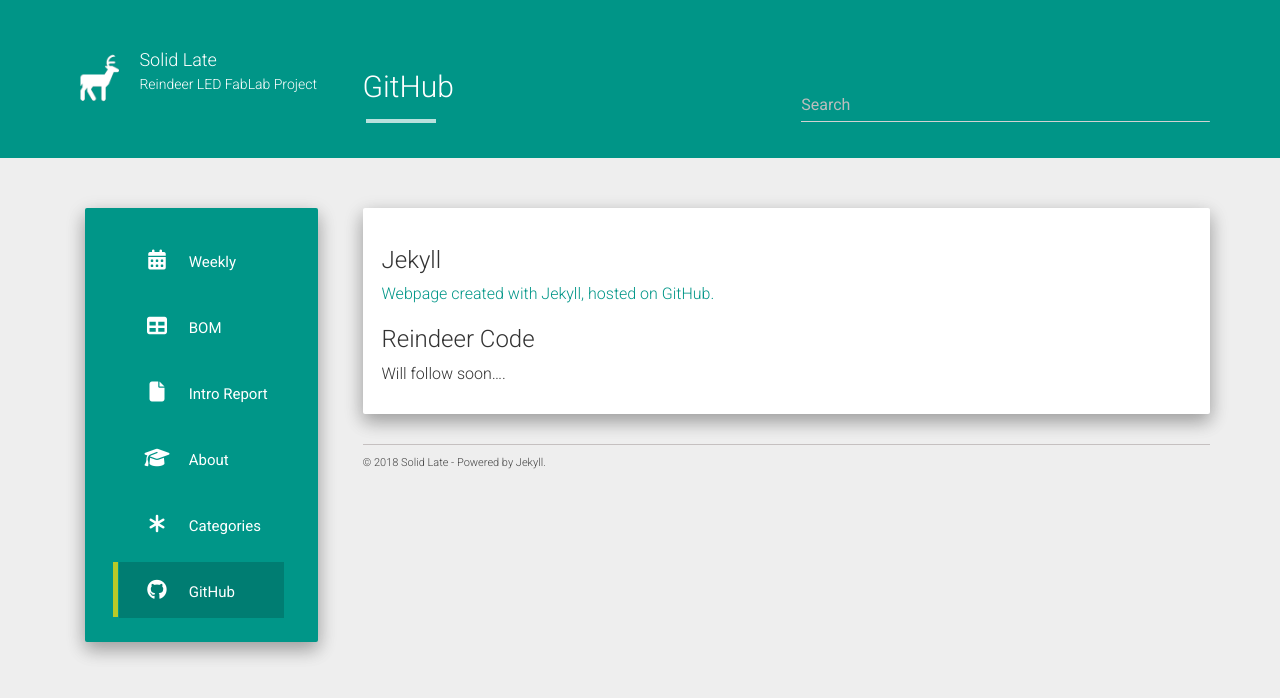
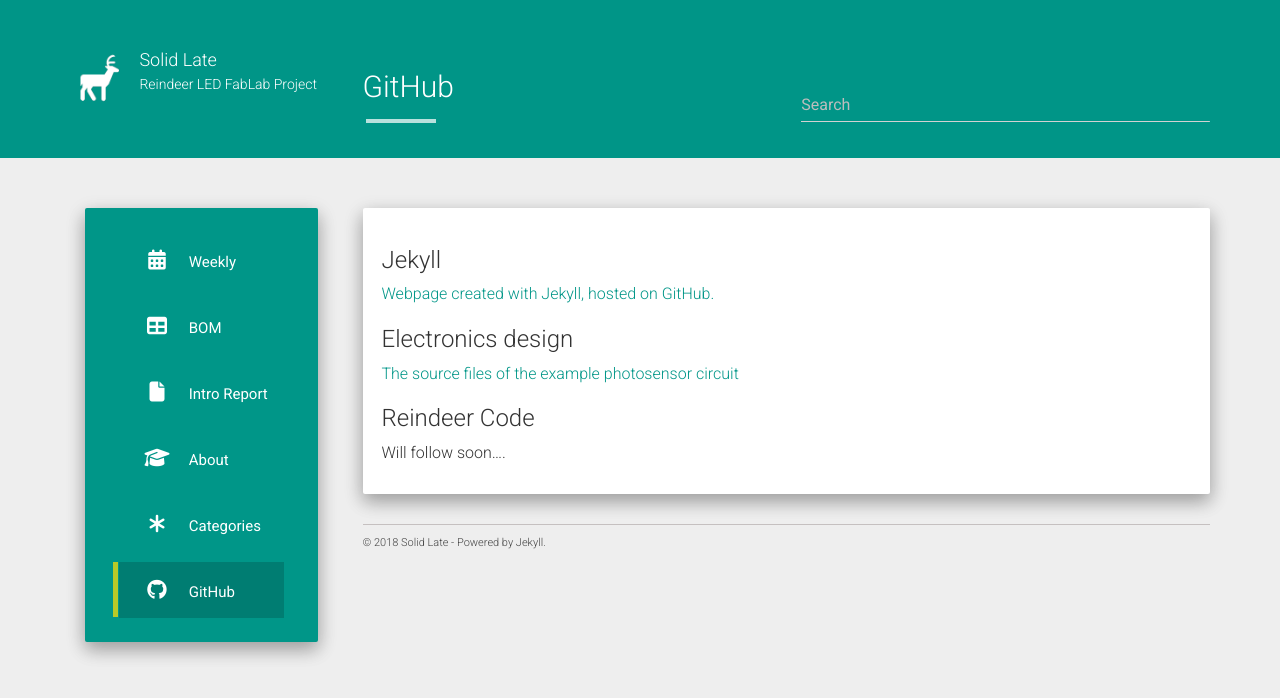
Before and after one commit to solid-late/solid-late.github.io, a Jekyll site: the page built from github.md, in a window 1280 px wide. Shown: the top 698 px of the page. Built offline with Jekyll 4.4.1, drawn with Linux system fonts in a browser that asks for light colours; nearby versions of some CDN libraries.

Commit message:
Update github.md
Added link to the example board repo

```diff
--- a/github.md
+++ b/github.md
@@ -8,6 +8,10 @@
 
 [Webpage created with Jekyll, hosted on GitHub.](https://github.com/solid-late/solid-late.github.io "SolidLate on GitHub")
 
+### Electronics design
+
+[The source files of the example photosensor circuit](https://github.com/solid-late/photosensor-circuit)
+
 ### Reindeer Code
 
 Will follow soon....
```
